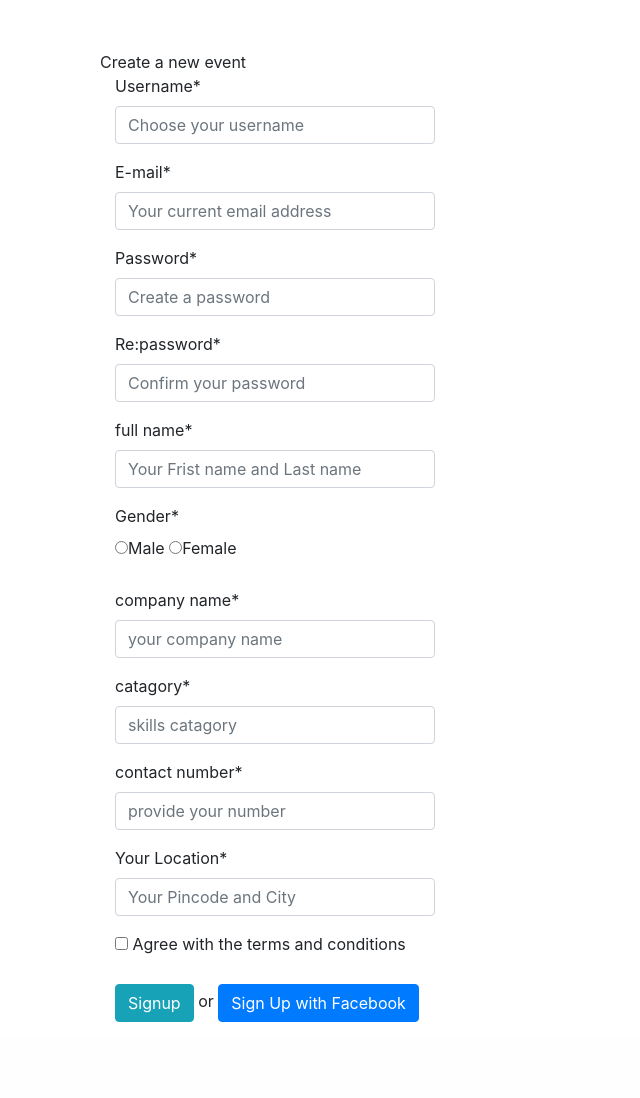
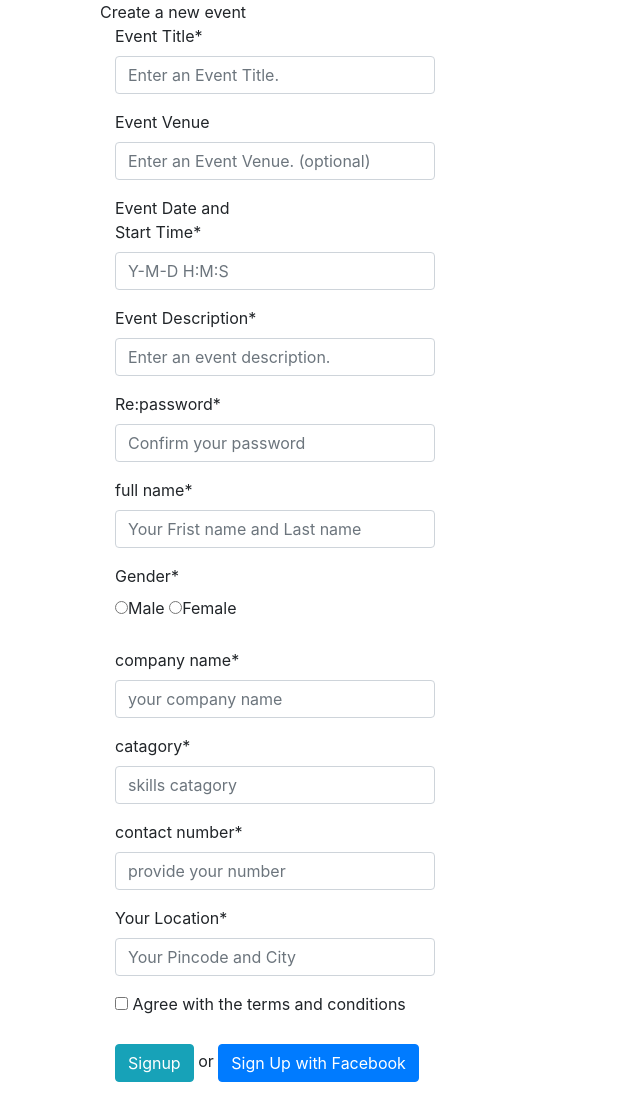
Before and after one commit to abq-at-night/capstone-project, a PHP site: page /static-ui/admin-event-entry-view.php in a window 1280 px wide. Shown: the part 222-1320 px from the top of the page, without its empty margins (0-640 px from the left). Before the commit the page ends 1244 px from the top, so only its background shows below. Run offline with PHP 8.4, Linux system fonts and the light colour scheme; some libraries are stand-ins or nearby versions.

Commit message:
Added the event title, venue, start time, and description. https://app.asana.com/0/1108524870361544/1111351170149593

```diff
--- a/static-ui/admin-event-entry-view.php
+++ b/static-ui/admin-event-entry-view.php
@@ -8,7 +8,7 @@
 
 <div class="container">
 
-	<div id="event-entry-form" style=" margin-top:50px" class="mainbox col-md-6 col-md-offset-3 col-sm-8 col-sm-offset-2">
+	<div id="event-entry-form" class="mainbox col-md-6 col-md-offset-3 col-sm-8 col-sm-offset-2">
 		<div class="panel panel-info">
 			<div class="panel-heading">
 				<div class="panel-title">Create a new event</div>
@@ -17,24 +17,35 @@
 				<form method="post" action=".">
 
 
-						<div id="div_id_username" class="form-group required">
-							<label for="id_username" class="control-label col-md-4  requiredField"> Username<span class="asteriskField">*</span> </label>
+						<div id="event-title" class="form-group required">
+							<label for="event-title" class="control-label col-md-4  requiredField">Event Title<span class="asteriskField">*</span> </label>
 							<div class="controls col-md-8 ">
-								<input class="input-md  textinput textInput form-control" id="id_username" maxlength="30" name="username" placeholder="Choose your username" style="margin-bottom: 10px" type="text" />
+								<input class="input-md textinput textInput form-control" id="event-title" maxlength="30" name="event-title" placeholder="Enter an Event Title." style="margin-bottom: 10px" type="text" />
 							</div>
 						</div>
-						<div id="div_id_email" class="form-group required">
-							<label for="id_email" class="control-label col-md-4  requiredField"> E-mail<span class="asteriskField">*</span> </label>
+
+					<div id="event-venue" class="form-group">
+						<label for="event-venue" class="control-label col-md-4  requiredField">Event Venue</label>
+						<div class="controls col-md-8 ">
+							<input class="input-md textinput textInput form-control" id="event-venue" name="event-venue" placeholder="Enter an Event Venue. (optional)" style="margin-bottom: 10px" type="text" />
+						</div>
+					</div>
+
+					<div id="event-date-start-time" class="form-group required">
+						<label for="event-date-start-time" class="control-label col-md-4  requiredField">Event Date and Start Time<span class="asteriskField">*</span> </label>
+						<div class="controls col-md-8 ">
+							<input class="input-md textinput textInput form-control" id="event-date-start-time" name="event-date-start-time" placeholder="Y-M-D H:M:S" style="margin-bottom: 10px" type="text" />
+						</div>
+					</div>
+
+						<div id="event-description" class="form-group required">
+							<label for="event-description" class="control-label col-md-4  requiredField">Event Description<span class="asteriskField">*</span> </label>
 							<div class="controls col-md-8 ">
-								<input class="input-md emailinput form-control" id="id_email" name="email" placeholder="Your current email address" style="margin-bottom: 10px" type="email" />
+								<input class="input-md textinput form-control" id="event-description" name="event-description" placeholder="Enter an event description." style="margin-bottom: 10px" type="text" />
 							</div>
 						</div>
-						<div id="div_id_password1" class="form-group required">
-							<label for="id_password1" class="control-label col-md-4  requiredField">Password<span class="asteriskField">*</span> </label>
-							<div class="controls col-md-8 ">
-								<input class="input-md textinput textInput form-control" id="id_password1" name="password1" placeholder="Create a password" style="margin-bottom: 10px" type="password" />
-							</div>
-						</div>
+
+
 						<div id="div_id_password2" class="form-group required">
 							<label for="id_password2" class="control-label col-md-4  requiredField"> Re:password<span class="asteriskField">*</span> </label>
 							<div class="controls col-md-8 ">
```
